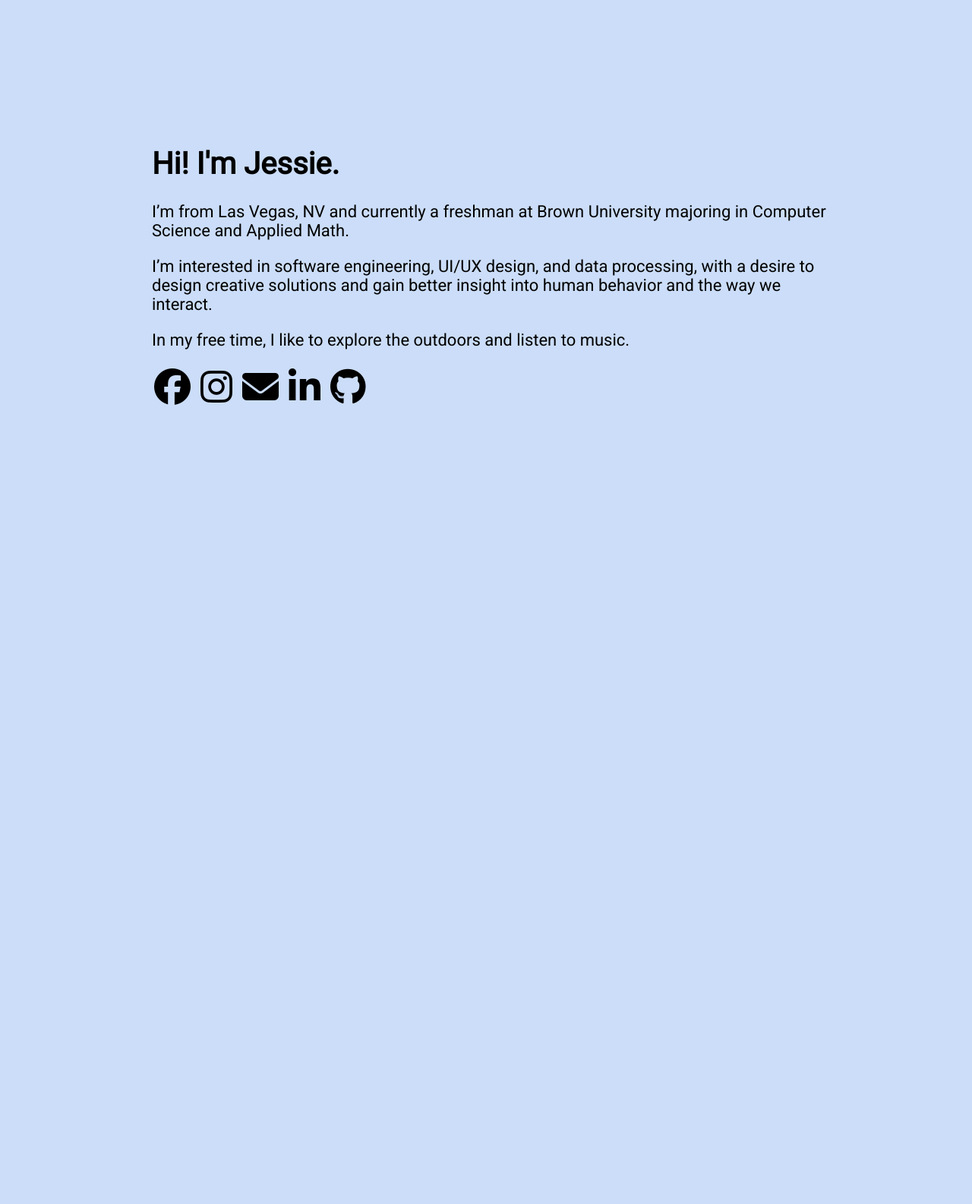
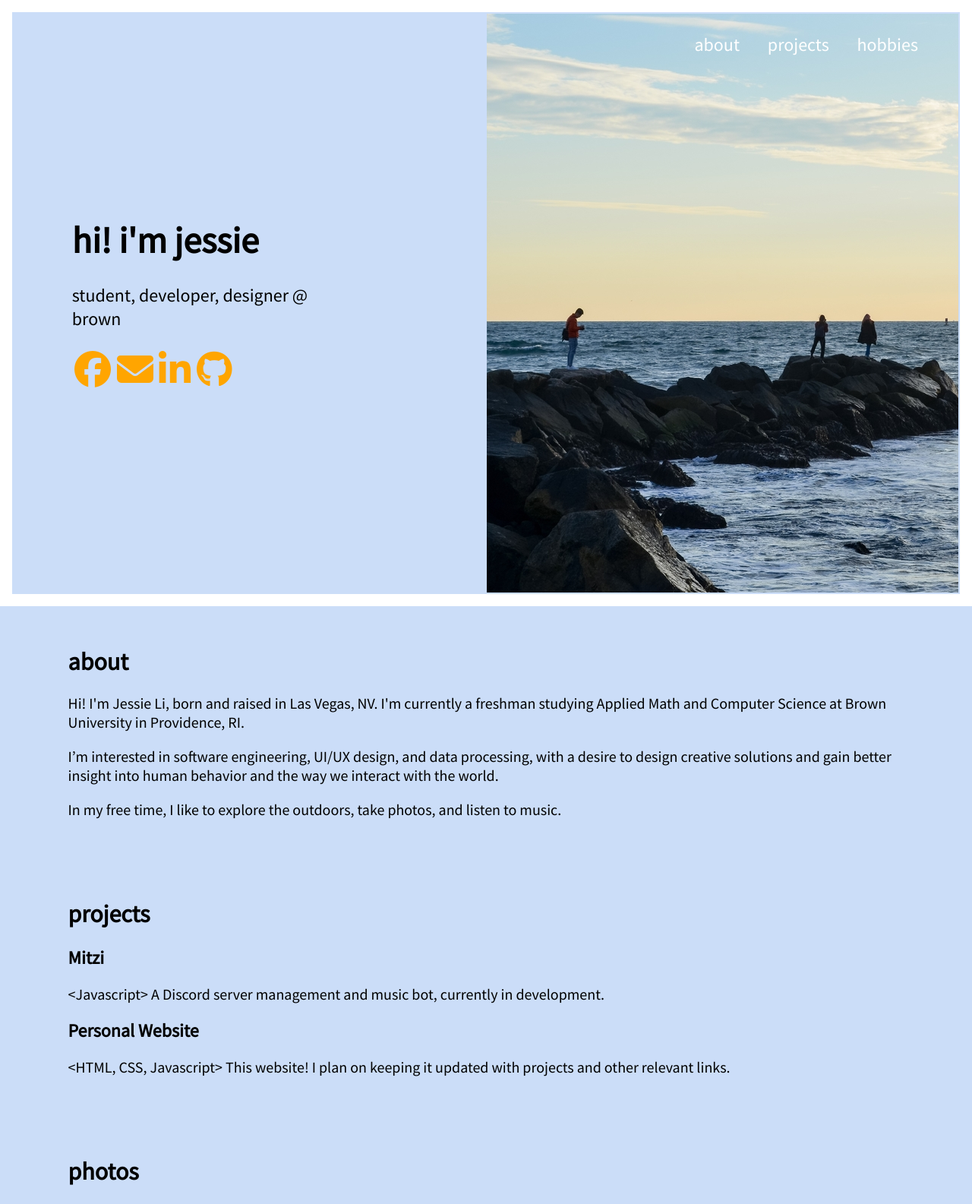
Before and after one commit to jessieyli/jessieyli.github.io, a PHP site: page / in a window 1280 px wide. Shown: the top 1585 px of the page at 76% size. Before the commit the page ends 533 px from the top, so only its background shows below. Run offline with PHP 8.4, Linux system fonts and the light colour scheme; some libraries are stand-ins or nearby versions.

Commit message:
completely revamping the website
-need to update photos
-coordinate colors

```diff
--- a/index.html
+++ b/index.html
@@ -5,7 +5,7 @@
     <meta name="viewport" content="width=device-width, initial-scale=1.0">
     <title>Jessie Li</title>
     <meta name="description" content="Jessie Li is a freshman at Brown University from Las Vegas, NV studying Computer Science and Applied-Mathetmatics.">
-    <link rel="stylesheet" href="https://fonts.googleapis.com/css?family=Roboto&display=swap">
+    <link href="https://fonts.googleapis.com/css?family=Dancing+Script|Source+Sans+Pro&display=swap" rel="stylesheet">
     <link rel="stylesheet" href="https://cdnjs.cloudflare.com/ajax/libs/animate.css/3.7.2/animate.min.css">
     <script src="https://kit.fontawesome.com/1c2af25903.js" crossorigin="anonymous"></script>
     <link rel="stylesheet" href="styles.css">
@@ -17,32 +17,83 @@
         <div id="spinner"></div>
     </div>
 
-    <div id="center" class="animated slideInDown" style="animation-delay: 1.5s;">
-        <h1>Hi! I'm Jessie. </h1>
+    <header class="animated slideInDown" style="animation-delay: 1.5s;">
+        <table>
+            <tr>
+                <td id="nav">
+                    <a href="#bio">about</a>
+                    <a href="#projects">projects</a>
+                    <a href="#hobbies">hobbies</a>
+                </td>
+            </tr>
+        </table>
+    </header>
+
+    <table id="topSection">
+        <tr>
+            <td id="about" class="animated slideInLeft" style="animation-delay: 1.5s;">
+                <h1>hi! i'm jessie</h1>
+                <p>student, developer, designer @ brown</p>
+                <table>
+                    <tr>
+                        <td class="animated zoomIn" style="animation-delay: 1.6s;">
+                            <a class="icon" href="https://www.facebook.com/jessieylii" target="_blank"><i class="fab fa-facebook fa-3x"></i></a>
+                        </td>
+                        <td class="animated zoomIn" style="animation-delay: 1.8s;">
+                            <a class="icon" href="mailto: jessica_li2@brown.edu" target="_blank"><i class="fas fa-envelope fa-3x"></i></a>
+                        </td>
+                        <td class="animated zoomIn" style="animation-delay: 2.0s;">
+                            <a class="icon" href="https://www.linkedin.com/in/jessica-li-161b28182/" target="_blank"><i class="fab fa-linkedin-in fa-3x"></i></a>
+                        </td>
+                        <td class="animated zoomIn" style="animation-delay: 2.2s;">
+                            <a class="icon" href="https://github.com/jessieyli" target="_blank"><i class="fab fa-github fa-3x"></i></a>                        </td>
+                    </tr>
+                </table>
+            </td>
+            <td id="rightImage" class="animated slideInDown" style="animation-delay:1.6s;"></td>
+        </tr>
+    </table>
+
+    <div id="bio">
+        <h1>about</h1>
         <p>
-            I’m from Las Vegas, NV and currently a freshman at Brown University
-            majoring in Computer Science and Applied Math.
+            Hi! I'm Jessie Li, born and raised in Las Vegas, NV. I'm currently a
+            freshman studying Applied Math and Computer Science at Brown University in Providence, RI.
         </p>
         <p>
-            I’m interested in
-            software engineering, UI/UX design, and data processing, with a
-            desire to design creative solutions and gain better insight into
-            human behavior and the way we interact.
+            I’m interested in software engineering, UI/UX design, and data
+            processing, with a desire to design creative solutions and gain
+            better insight into human behavior and the way we interact with the
+            world.
         </p>
         <p>
-            In my free time, I like to explore the outdoors and listen to music.
+            In my free time, I like to explore the outdoors, take photos, and listen to music.
         </p>
-        <table>
-            <tr>
-                <td><a class="icon" href="https://www.facebook.com/jessieylii" target="_blank"><i class="fab fa-facebook fa-3x"></i></a></td>
-                <td><a class="icon" href="https://www.instagram.com/jessie.yli" target="_blank"><i class="fab fa-instagram fa-3x"></i></a></td>
-                <td><a class="icon" href="mailto: jessica_li2@brown.edu" target="_blank"><i class="fas fa-envelope fa-3x"></i></a></td>
-                <td><a class="icon" href="https://www.linkedin.com/in/jessica-li-161b28182/" target="_blank"><i class="fab fa-linkedin-in fa-3x"></i></a></td>
-                <td><a class="icon" href="https://github.com/jessieyli" target="_blank"><i class="fab fa-github fa-3x"></i></a></td>
-            </tr>
-        </table>
+    </div>
+    <div id="projects">
+        <h1>projects</h1>
+        <h2>Mitzi</h2>
+        <p>&lt;Javascript&gt; A Discord server management and music bot, currently in development.</p>
+        <h2>Personal Website</h2>
+        <p>&lt;HTML, CSS, Javascript&gt; This website! I plan on keeping it updated with projects and other relevant links.</p>
+    </div>
+    <div id="hobbies">
+        <h1>photos</h1>
+        <div id="photos">
+            <img onclick="magnify($(this).attr('src'))" src="https://images.unsplash.com/photo-1547922657-b370d1687eb1?ixlib=rb-1.2.1&auto=format&fit=crop&w=700&q=80">
+            <img onclick="magnify($(this).attr('src'))" src="https://images.unsplash.com/photo-1549375463-8cbc18ca3f24?ixlib=rb-1.2.1&ixid=eyJhcHBfaWQiOjEyMDd9&auto=format&fit=crop&w=967&q=80">
+            <img onclick="magnify($(this).attr('src'))" src="https://images.unsplash.com/photo-1549366021-9f761d450615?ixlib=rb-1.2.1&ixid=eyJhcHBfaWQiOjEyMDd9&auto=format&fit=crop&w=650&q=80">
+            <img onclick="magnify($(this).attr('src'))" src="https://images.unsplash.com/photo-1549309019-a1d77aeae74f?ixlib=rb-1.2.1&ixid=eyJhcHBfaWQiOjEyMDd9&auto=format&fit=crop&w=634&q=80">
+            <img onclick="magnify($(this).attr('src'))" src="https://images.unsplash.com/photo-1547149666-769b42053e67?ixlib=rb-1.2.1&ixid=eyJhcHBfaWQiOjEyMDd9&auto=format&fit=crop&w=564&q=80">
+            <img onclick="magnify($(this).attr('src'))" src="https://images.unsplash.com/photo-1547950515-e652d0f50b1b?ixlib=rb-1.2.1&ixid=eyJhcHBfaWQiOjEyMDd9&auto=format&fit=crop&w=634&q=80">
+            <img onclick="magnify($(this).attr('src'))" src="https://images.unsplash.com/photo-1545342084-d03fe58ea023?ixlib=rb-1.2.1&ixid=eyJhcHBfaWQiOjEyMDd9&auto=format&fit=crop&w=633&q=80">
+        </div>
     </div>
 
+   <div id="footer">
+       made by Jessie Li <br>
+       last updated on 2/13/20 10:56 pm
+   </div>
     <script src="https://ajax.googleapis.com/ajax/libs/jquery/3.4.1/jquery.min.js"></script>
     <script src="script.js"></script>
 </body>
--- a/script.js
+++ b/script.js
@@ -5,3 +5,10 @@ setTimeout(function(){
         $("#loading").css("display","none");
     },1000);
 },1500);
+
+$(function () {
+    $(document).scroll(function () {
+      var $nav = $("#nav a");
+      $nav.toggleClass('scrolled', $(this).scrollTop() > $nav.height());
+    });
+  });
--- a/styles.css
+++ b/styles.css
@@ -1,12 +1,14 @@
 body {
+    font-family: 'Source Sans Pro', sans-serif;
     padding: 0px;
-    margin-top: 15%;
+    margin: 0px;
+    max-width: 100%;
+    overflow-x: hidden;
     background-color: #CBDDF8;
-    background-size: cover;
-    width: 100%;
-    height: 100%;
-    overflow: hidden;
-    font-family: 'Roboto', sans-serif;
+    scroll-behavior: smooth;
+}
+p {
+    font-size: 20px;
 }
 
 #loading {
@@ -16,12 +18,11 @@ body {
     height: 100%;
     position: fixed;
     background: #CBDDF8;
-    z-index: 999;
+    z-index: 100;
     display: flex;
     justify-content: center;
     align-items: center;
 }
-
 #spinner{
     width: 50px;
     height: 50px;
@@ -30,40 +31,130 @@ body {
     border-radius: 50%;
     animation: spin 0.5s infinite linear;
 }
-
 @keyframes spin {
     0% { transform: rotate(0deg); }
     100% { transform: rotate(360deg); }
 }
 
-
-h1 {
-    margin-left: 15%;
-    font-size: 40px;
-    font-weight: 600;
+header {
+    width: 92vw;
+    padding: 5vh 3vw;
+    position: fixed;
+    background: transparent;
+    color: white;
+    z-index: 3;
+    transition: 0.2s ease-in-out
+}
+header table {
+    width: 100%;
 }
 
-p {
-    margin-left: 15%;
-    margin-right: 15%;
-    font-size: 22px;
+#nav {
+    width: 80%;
+    text-align: right;
 }
-
-table {
-    margin-left: 15%;
-    margin-right: 15%;
+#nav a {
+    color: inherit;
+    font-size:24px;
+    text-decoration: none;
+    padding: 2px 4px;
+    margin-left: 2vw;
+    border-bottom: 2px solid transparent;
+    transition: 0.4s ease-in-out;
 }
-
-td {
-    padding-right: 10px;
+#nav a:hover {
+    border-bottom: 2px solid white;
+}
+#nav a.scrolled {
+    background-color: #fff;
+    color: black;
 }
 
 
+#topSection {
+    width: 100%;
+    height: 100%;
+    border: 2vh solid white;
+}
+table #topSection {
+    width: 100%;
+}
+#topSection tr td{
+    width: 50%;
+}
+#about {
+    height: 95vh;
+    display: flex;
+    flex-direction: column;
+    justify-content: center;
+    text-align: left;
+    padding: 0px 6vw;
+}
+#about h1 {
+    font-size: 48px;
+    word-wrap: break-word;
+    line-height: 5%;
+}
+#about p {
+    font-size: 24px;
+}
+#about table {
+    width: 70%;
+}
+#about tr td {
+    width: 20%;
+    text-align: left;
+}
 
 .icon {
-    color: black;
+    color: orange;
+    padding: 0px 0px;
+    background: transparent;
+    border-radius: 50%;
+    transition: 0.4s ease-in-out;
+}
+.icon:hover {
+    cursor: pointer;
+    color: green;
 }
 
-.icon:hover {
-    color: #3498db;
+#rightImage {
+    width: 100%;
+    height: 95vh;
+    background: url("newport.jpg");
 }
+
+#bio {
+    width: 86vw;
+    padding: 4vh 7vw;
+}
+
+#projects {
+    width: 86vw;
+    padding: 4vh 7vw;
+}
+#hobbies {
+    width: 86vw;
+    padding: 4vh 7vw;
+}
+#photos {
+    width: 100%;
+    columns: 3;
+    column-gap: 5%;
+    transition: 0.4s ease-in-out;
+}
+
+#photos img {
+    width: 100%;
+    height: auto;
+    margin: 3% 0px;
+    transition: 0.4s ease-in-out;
+}
+#photos img:hover {
+    cursor: pointer;
+    transform: scale(1.05);
+}
+#footer {
+    padding: 3vh;
+    text-align: center;
+}
```
Also changed, not shown: newport.jpg (added).
